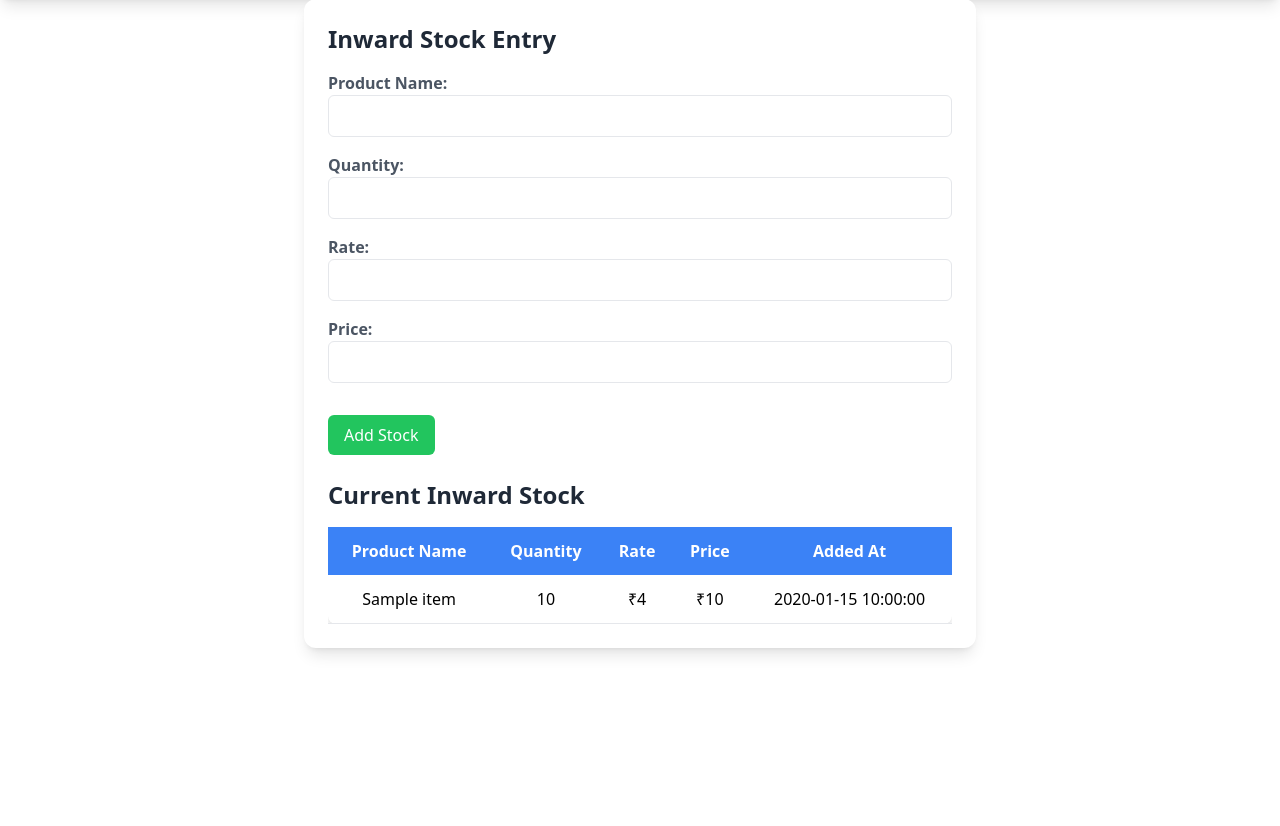
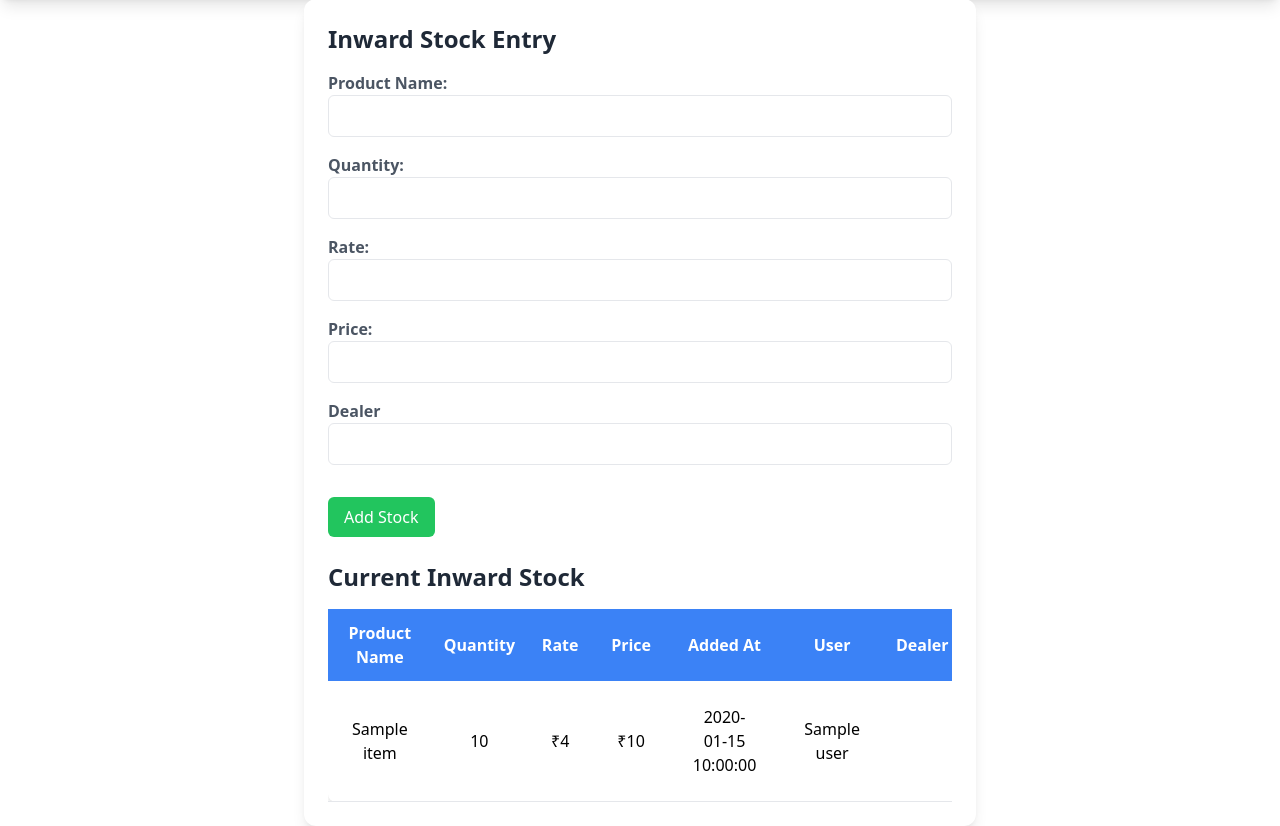
Before and after one commit to theNareshofficial/CoreNestEngine, a Python web app: template templates/inward.html in a window 1280 px wide. Shown: the part 69-895 px from the top of the page. Before the commit the page ends 724 px from the top, so only its background shows below. Run offline with Jinja, Linux system fonts and the light colour scheme; the template is opened without the code that fills it: most values are stand-ins (such as "Sample title", 1, 10 or a date in 2020); some libraries are stand-ins or nearby versions.

Commit message:
Dealer Updated

```diff
--- a/templates/inward.html
+++ b/templates/inward.html
@@ -7,7 +7,7 @@
 <div class="max-w-2xl mx-auto bg-white p-6 rounded-xl shadow-lg">
     <h2 class="text-2xl font-semibold text-gray-800 mb-4">Inward Stock Entry</h2>
 
-    <form method="POST" action="{{ url_for('inward') }}">
+    <form method="POST" action="{{ url_for('inventory.inward') }}">
         <div class="mb-4">
             <label class="block text-gray-600 font-semibold">Product Name:</label>
             <input type="text" name="product_name" required
@@ -32,6 +32,12 @@
                 class="w-full px-3 py-2 border rounded-md focus:ring-2 focus:ring-blue-400" />
         </div>
 
+        <div class="mb-4">
+            <label class="block text-gray-600 font-semibold">Dealer</label>
+            <input type="text" name="dealer" required
+                class="w-full px-3 py-2 border rounded-md focus:ring-2 focus:ring-blue-400" />
+        </div>
+
         <button type="submit" class="mt-4 px-4 py-2 bg-green-500 text-white rounded-md hover:bg-green-600">Add
             Stock</button>
     </form>
@@ -46,16 +52,19 @@
                     <th class="p-3">Rate</th>
                     <th class="p-3">Price</th>
                     <th class="p-3">Added At</th>
+                    <th class="p-3">User</th>
+                    <th class="p-3">Dealer</th>
                 </tr>
             </thead>
             <tbody>
                 {% for item in inward_stock %}
                 <tr class="text-center border-b hover:bg-gray-100">
-                    <td class="p-3">{{ item.product_name }}</td>
-                    <td class="p-3">{{ item.quantity }}</td>
-                    <td class="p-3">₹{{ item.rate }}</td>
-                    <td class="p-3">₹{{ item.price }}</td>
-                    <td class="p-3">{{ item.added_at }}</td>
+                    <td class="p-6">{{ item.product_name }}</td>
+                    <td class="p-6">{{ item.quantity }}</td>
+                    <td class="p-6">₹{{ item.rate }}</td>
+                    <td class="p-6">₹{{ item.price }}</td>
+                    <td class="p-6">{{ item.added_at }}</td>
+                    <td class="p-6">{{ item.user }}</td>
                 </tr>
                 {% endfor %}
             </tbody>
```
